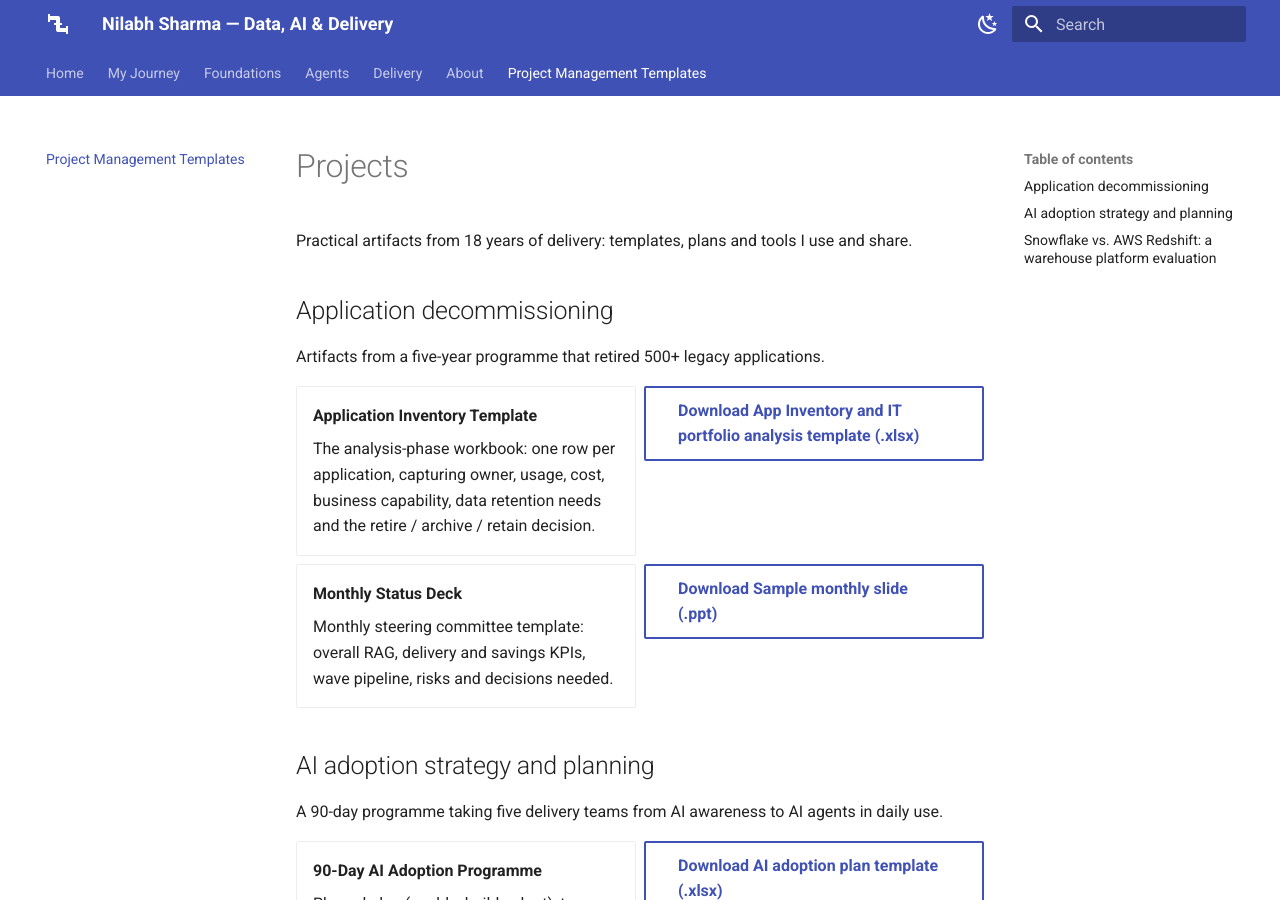
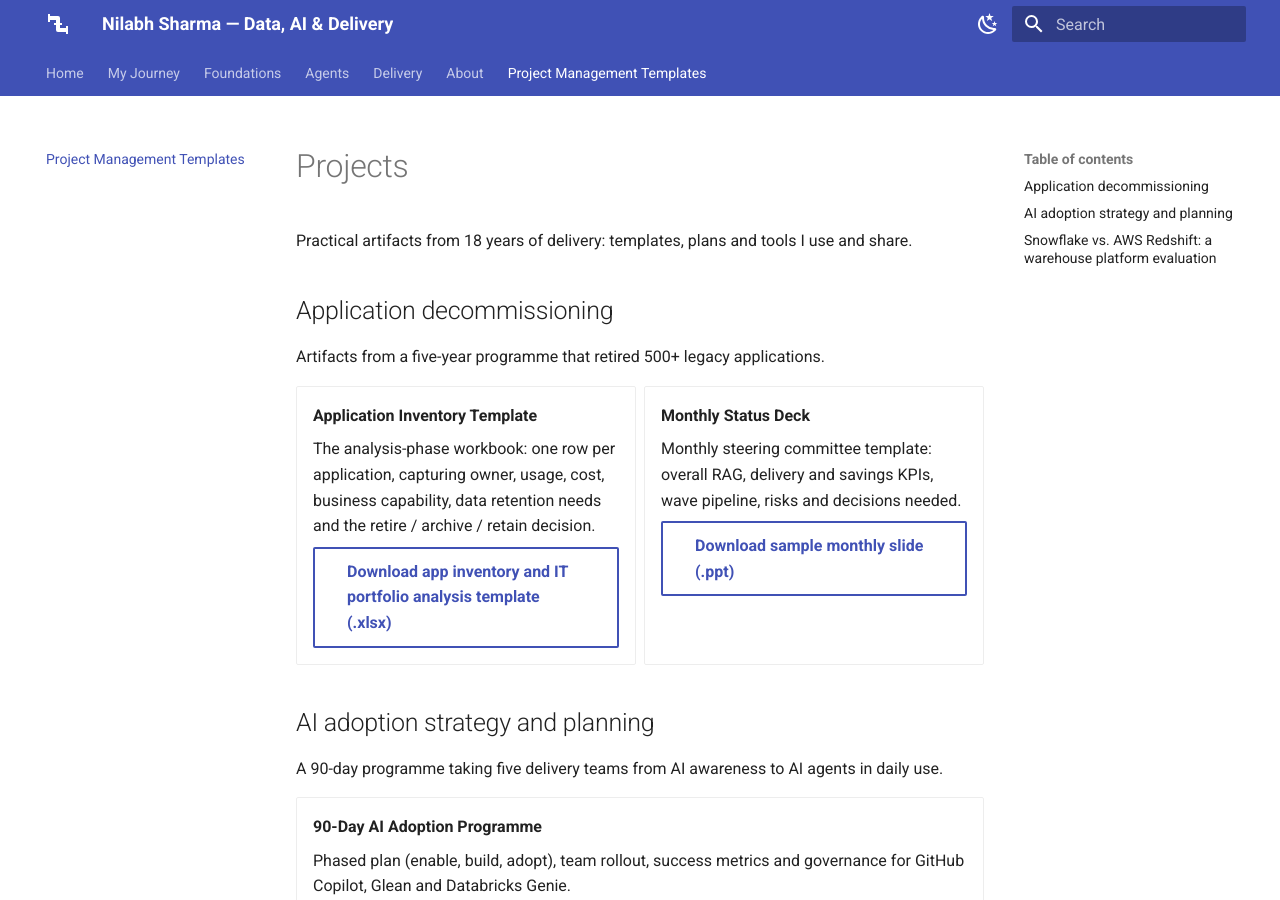
Before and after one commit to nilabh-sharma/nilabh-sharma, an MkDocs documentation site: the page built from docs/pm-templates.md, in a window 1280 px wide and 900 px high. Built offline with MkDocs 1.6.1 and Material for MkDocs 9.7.7, drawn with Linux system fonts in a browser that asks for light colours.

```diff
--- a/docs/pm-templates.md
+++ b/docs/pm-templates.md
@@ -12,13 +12,13 @@ Artifacts from a five-year programme that retired 500+ legacy applications.
 
     The analysis-phase workbook: one row per application, capturing owner, usage, cost, business capability, data retention needs and the retire / archive / retain decision.
 
-  [Download App Inventory and IT portfolio analysis template (.xlsx)](https://github.com/nilabh-sharma/PM_Templates/raw/main/XXXXX_Application_Inventory_Template_decommission.xlsx){ .md-button }
+    [Download app inventory and IT portfolio analysis template (.xlsx)](https://github.com/nilabh-sharma/PM_Templates/raw/main/XXXXX_Application_Inventory_Template_decommission.xlsx){ .md-button }
 
 - **Monthly Status Deck**
 
     Monthly steering committee template: overall RAG, delivery and savings KPIs, wave pipeline, risks and decisions needed.
 
-  [Download Sample monthly slide (.ppt)](https://github.com/nilabh-sharma/PM_Templates/raw/main/AMS_Decommissioning_May2021.ppt){ .md-button }
+    [Download sample monthly slide (.ppt)](https://github.com/nilabh-sharma/PM_Templates/raw/main/AMS_Decommissioning_May2021.ppt){ .md-button }
 
 </div>
 
@@ -32,11 +32,9 @@ A 90-day programme taking five delivery teams from AI awareness to AI agents in
 
     Phased plan (enable, build, adopt), team rollout, success metrics and governance for GitHub Copilot, Glean and Databricks Genie.
 
-  [Download AI adoption plan template (.xlsx)](https://github.com/nilabh-sharma/AI-Plan-agent/raw/main/AI_ADOPTION_ROADMAP_TRACKER.xlsx){ .md-button }
+    [Download AI adoption plan template (.xlsx)](https://github.com/nilabh-sharma/AI-Plan-agent/raw/main/AI_ADOPTION_ROADMAP_TRACKER.xlsx){ .md-button }
 
 </div>
-
-
 
 ## Snowflake vs. AWS Redshift: a warehouse platform evaluation
 
@@ -46,11 +44,12 @@ Picking a cloud warehouse on feature lists is easy. Knowing what it will cost to
 
 - **Outcome**
 
-Snowflake was selected. Separating compute from storage, scaling without downtime and needing less tuning work gave it a lower estimated annual cost for the same workloads.
+    Snowflake was selected. Separating compute from storage, scaling without downtime and needing less tuning work gave it a lower estimated annual cost for the same workloads.
 
- [Download Snowflake vs AWS Redshift evaluation deck (.pptx)](https://github.com/nilabh-sharma/PM_Templates/raw/main/Snowflake%20%26%20AWS%20Redshift%20Evaluation_Comparison.pptx){ .md-button }
+    [Download Snowflake vs AWS Redshift evaluation deck (.pptx)](https://github.com/nilabh-sharma/PM_Templates/raw/main/Snowflake%20%26%20AWS%20Redshift%20Evaluation_Comparison.pptx){ .md-button }
 
 </div>
 
+---
 
 [All PM templates on GitHub](https://github.com/nilabh-sharma/PM_Templates){ .md-button }
```
